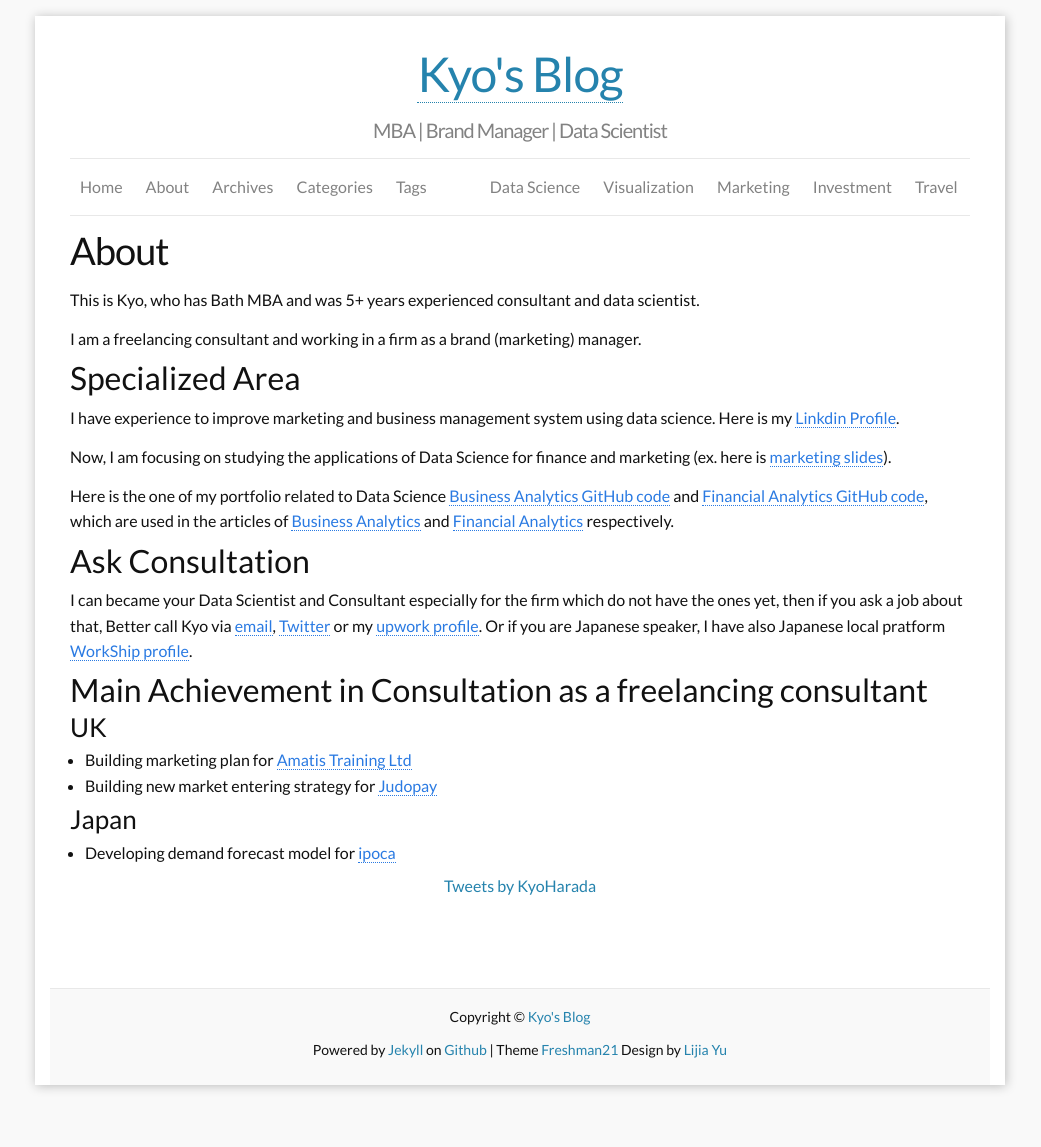
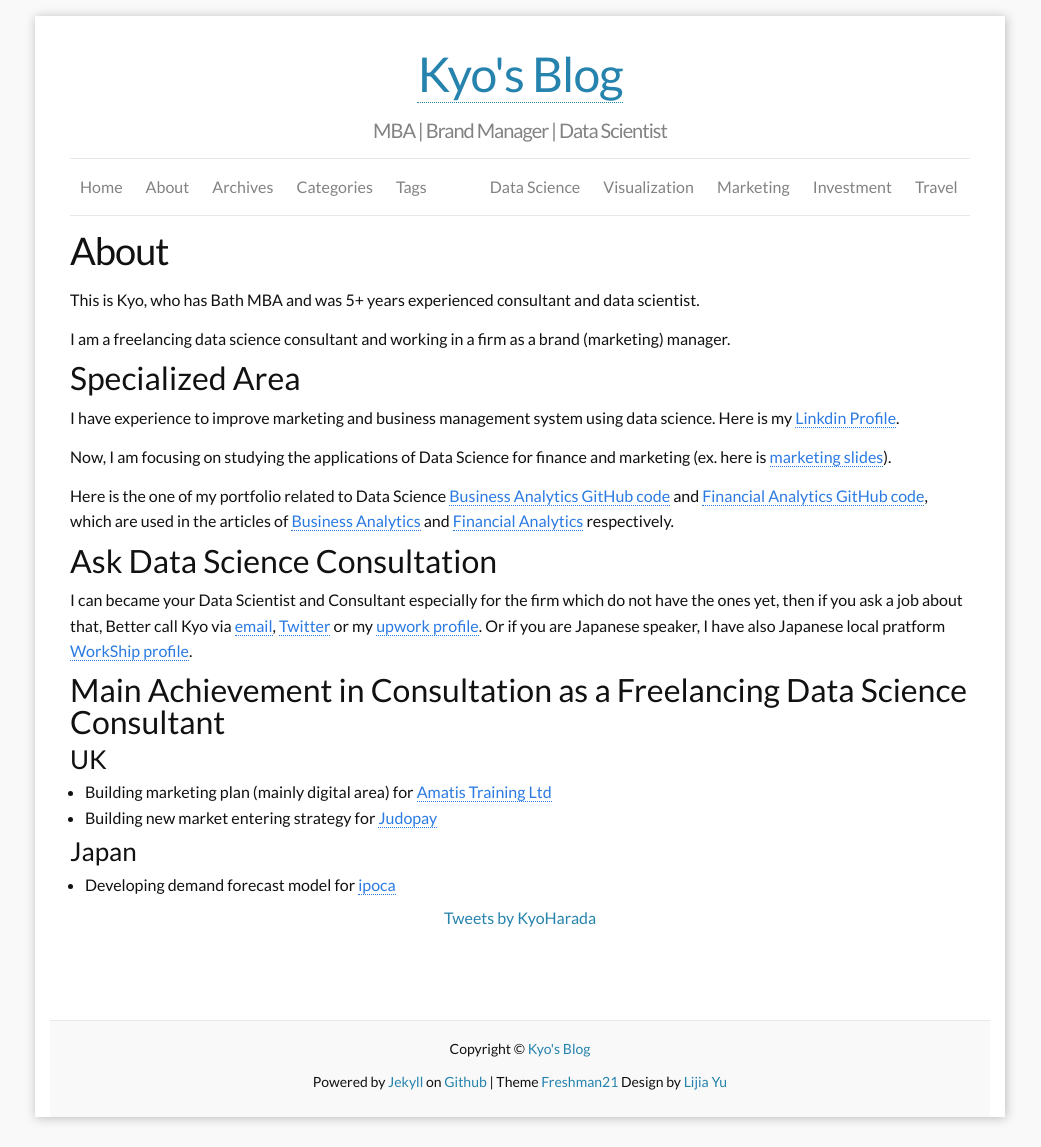
Before and after one commit to kyo1988/Kyo.github.io, a Jekyll site: the page built from b_about.md, in a window 1280 px wide, cut to the strip 104-1251 px from the top of the page. Shown: the whole strip, without its empty margins (120-1161 px from the left). Built offline with Jekyll 4.4.1, drawn with Linux system fonts in a browser that asks for light colours; comment, search, counter and statistics services are not loaded; before the commit the page ends 1219 px from its top, so only the background shows below that.

Commit message:
Update b_about.md

```diff
--- a/b_about.md
+++ b/b_about.md
@@ -7,7 +7,7 @@ permalink: /about/
 
 This is Kyo, who has Bath MBA and was 5+ years experienced consultant and data scientist.
 
-I am a freelancing consultant and working in a firm as a brand (marketing) manager.
+I am a freelancing data science consultant and working in a firm as a brand (marketing) manager.
 
 ## Specialized Area
 
@@ -18,14 +18,14 @@ Now, I am focusing on studying the applications of Data Science for finance and
 
 Here is the one of my portfolio related to Data Science [Business Analytics GitHub code](https://github.com/kyo1988/Kyo.github.io/blob/gh-pages/scripts%20for%20article/Business_Analytics_Note.ipynb) and [Financial Analytics GitHub code](https://github.com/kyo1988/Kyo.github.io/blob/gh-pages/scripts%20for%20article/Corporate_Finance_Note.ipynb), which are used in the articles of [Business Analytics](https://kyo1988.github.io/Kyo.github.io/business/analyics/2021/05/08/sales-forecasting.html) and [Financial Analytics](https://kyo1988.github.io/Kyo.github.io/finance/2021/05/09/review-of-Pendragon-PLC.html) respectively.
 
-## Ask Consultation
+## Ask Data Science Consultation
 
 I can became your Data Scientist and Consultant especially for the firm which do not have the ones yet, then if you ask a job about that, Better call Kyo via [email](kh685mba@gmail.com), [Twitter](https://twitter.com/KyoHarada) or my [upwork profile](https://www.upwork.com/o/profiles/users/~01a04e0c3805f59a83/). Or if you are Japanese speaker, I have also Japanese local pratform [WorkShip profile](https://goworkship.com/profile/33012).
 
-## Main Achievement in Consultation as a freelancing consultant
+## Main Achievement in Consultation as a Freelancing Data Science Consultant
 
 ### UK
-* Building marketing plan for [Amatis Training Ltd](https://www.amatistraining.com/)
+* Building marketing plan (mainly digital area) for [Amatis Training Ltd](https://www.amatistraining.com/)
 * Building new market entering strategy for [Judopay](https://www.judopay.com/)
 
 ### Japan
```
